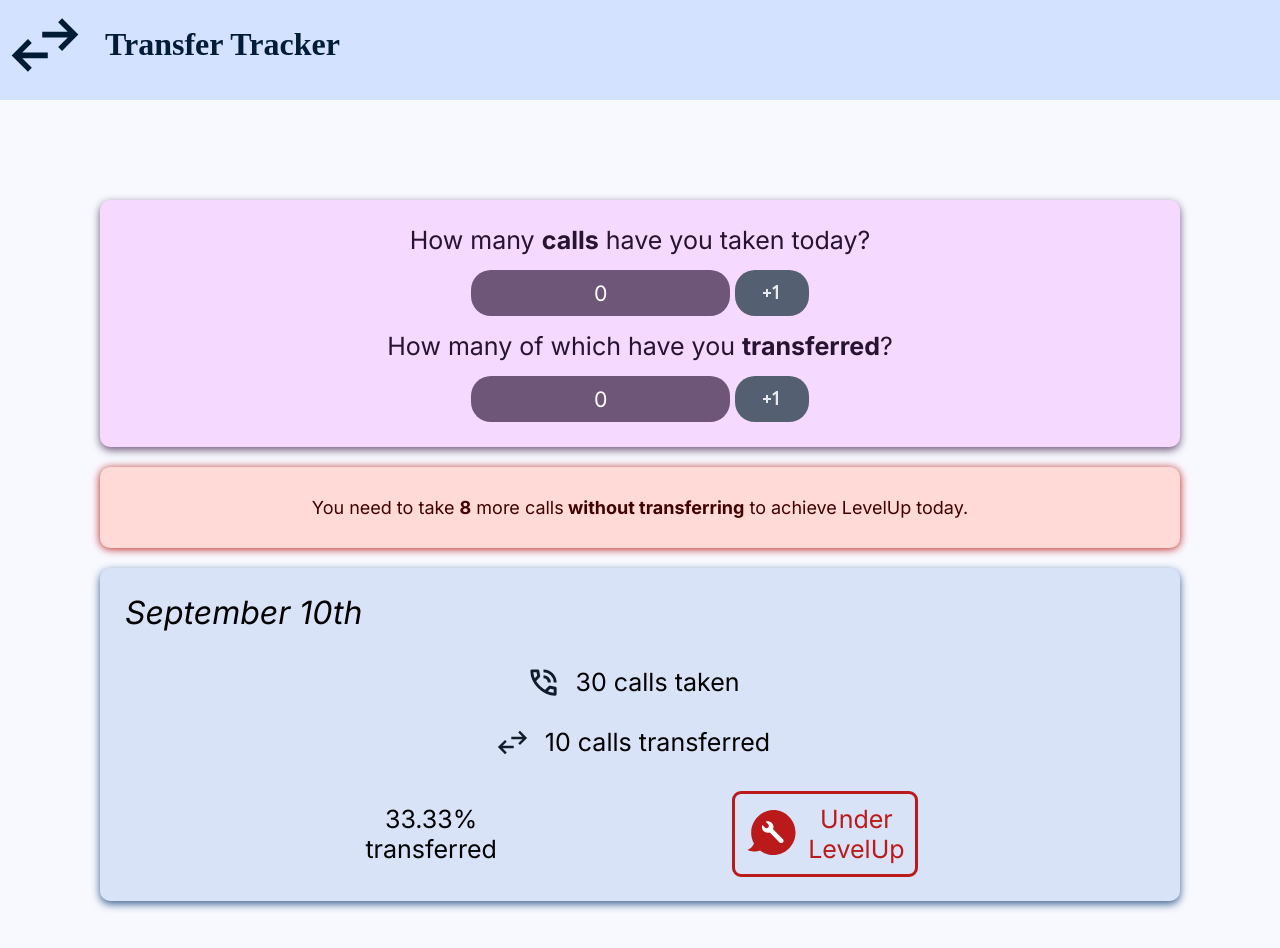
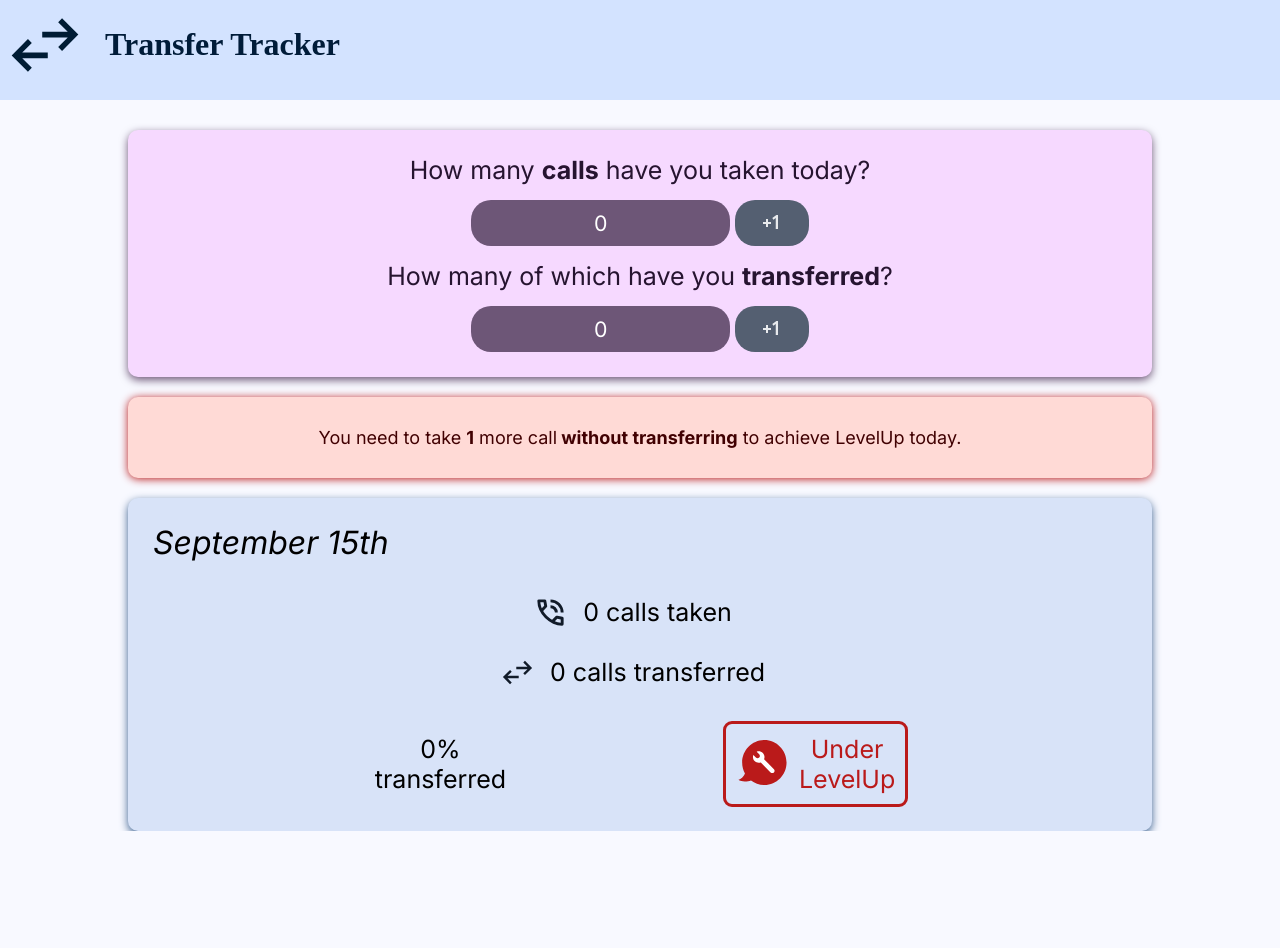
Before and after one commit to imak101/xfer2, an Angular app: page /today in a window 1280 px wide. Shown: the top 948 px of the page. After the commit the page ends 831 px from the top, so only its background shows below. Built offline with nearby package versions, Linux system fonts and the light colour scheme.

Commit message:
mvp for today tab

```diff
--- a/src/app/features/data-entry-feedback/data-entry-feedback.component.ts
+++ b/src/app/features/data-entry-feedback/data-entry-feedback.component.ts
@@ -17,12 +17,10 @@ export class DataEntryFeedbackComponent {
     "Excellent!",
     "One call at a time.",
     "Thank you for all you do!",
-    // "Your numbers are great!",
   ]
 
   getPositivePhrase(): string {
     const randomIndex = Math.random() * (this.positivePhrases.length) + 1;
-    console.log(Math.trunc(randomIndex - 1))
     return this.positivePhrases[Math.trunc(randomIndex - 1)]
 }
 
--- a/src/app/features/today/today.component.html
+++ b/src/app/features/today/today.component.html
@@ -1,8 +1,12 @@
 <div class="today-container">
-  <xfer2-xfer-data-entry-form class="input" (valueChanged)="sample = $event"/>
+  <div class="cluster">
+    <div class="input">
+      <xfer2-xfer-data-entry-form class="input" (valueChanged)="sample = $event"/>
+    </div>
 
-  <div class="result">
-    <xfer2-data-entry-feedback [entry]="sample"/>
-    <xfer2-xfer-data-entry [entry]="sample"/>
+    <div class="result">
+      <xfer2-data-entry-feedback [entry]="sample"/>
+      <xfer2-xfer-data-entry [entry]="sample"/>
+    </div>
   </div>
 </div>
--- a/src/app/features/today/today.component.scss
+++ b/src/app/features/today/today.component.scss
@@ -1,15 +1,26 @@
 .today-container {
   display: flex;
   flex-direction: column;
-  //align-items: center;
+  align-items: stretch;
   justify-content: center;
-  gap: 20px;
-  padding: 100px;
+
+  //padding: 100px;
+  padding-top: 30px;
+  //padding-left: 100px;
+  //padding-right: 100px;
 }
 
 //.input {
 //  align-self: center;
 //}
+
+.cluster {
+  margin-left: 10%;
+  margin-right: 10%;
+  display: flex;
+  flex-direction: column;
+  gap: 20px;
+}
 
 .result {
   display: flex;
@@ -17,17 +28,3 @@
   justify-items: center;
   gap: 20px;
 }
-
-//xfer2-xfer-data-entry {
-//  width: 70%;
-//}
-//
-//xfer2-xfer-data-entry-form {
-//  width: 70%;
-//
-//}
-//
-//xfer2-data-entry-feedback {
-//  width: 70%;
-//
-//}
--- a/src/app/features/today/today.component.ts
+++ b/src/app/features/today/today.component.ts
@@ -19,7 +19,7 @@ export class TodayComponent {
   sample: XferDataEntry;
 
   constructor() {
-    this.sample = {callsTaken: 30, callsXfer: 10, date: '9.10.24'}
+    this.sample = {callsTaken: 0, callsXfer: 0, date: new Date().toLocaleDateString( 'us-en', {month: "2-digit", day: "2-digit", year: "2-digit"})}
   }
 
 }
--- a/src/app/features/xfer-data-entry-form/xfer-data-entry-form.component.scss
+++ b/src/app/features/xfer-data-entry-form/xfer-data-entry-form.component.scss
@@ -46,8 +46,7 @@ input[type="number"] {
   border: none;
   align-self: stretch;
   border-radius: 20px;
-
-  font-family: Inter, sans-serif;
+  cursor: pointer;
 }
 
 .input-cluster {
--- a/src/app/features/xfer-data-entry-form/xfer-data-entry-form.component.ts
+++ b/src/app/features/xfer-data-entry-form/xfer-data-entry-form.component.ts
@@ -17,7 +17,7 @@ export class XferDataEntryFormComponent {
     callsTaken: new FormControl(0),
     callsXfer: new FormControl(0),
   });
-  private date: string;
+  private readonly date: string;
 
   constructor() {
     this.date = new Date().toLocaleDateString( 'us-en', {month: "2-digit", day: "2-digit", year: "2-digit"})
@@ -30,7 +30,7 @@ export class XferDataEntryFormComponent {
   }
 
   onValueChanged() {
-    const payload = {
+    const payload: XferDataEntry = {
       date: this.date,
       // input cannot be decimal
       callsTaken: Math.trunc(this.xferDataForm.controls.callsTaken.value ?? 0),
```
